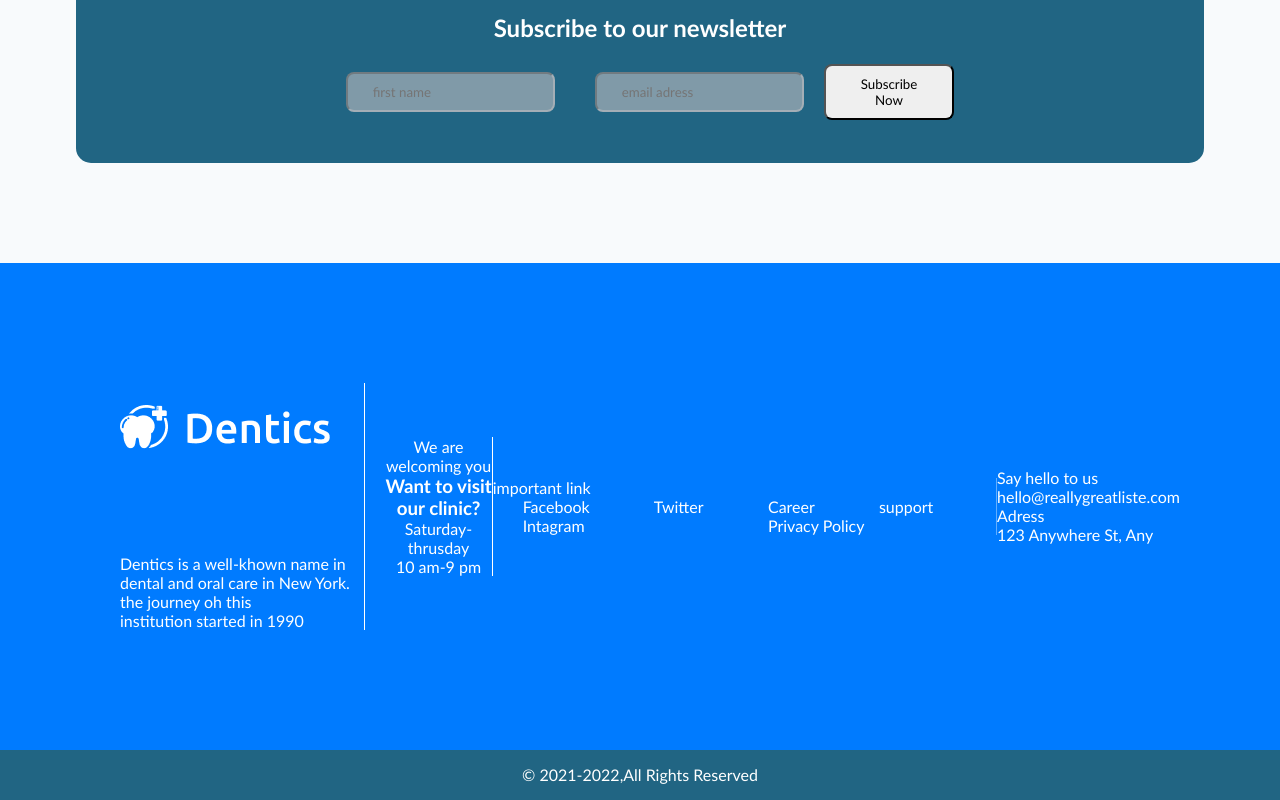
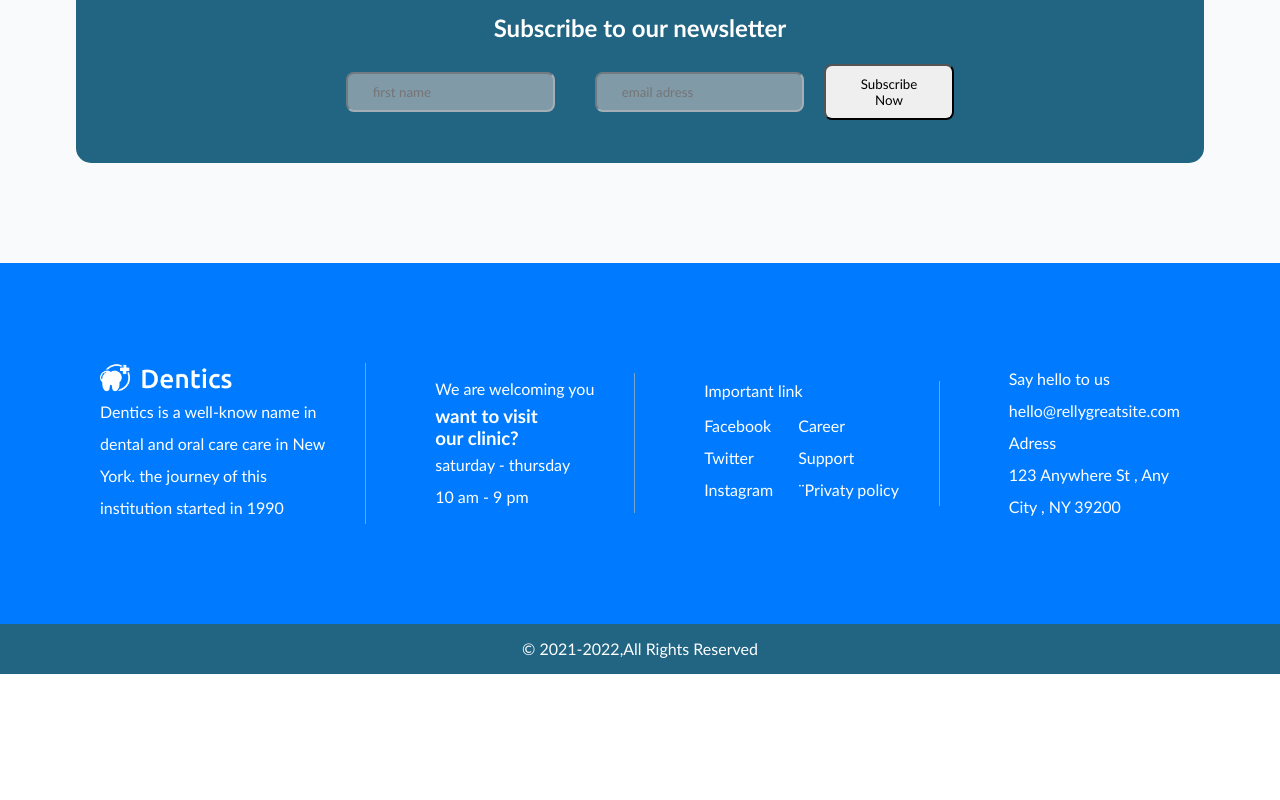
Before and after one commit to Fatoumacisse99/tp-conception-site-web, a plain HTML site: page index.html in a window 1280 px wide. Shown: the part 6121-6921 px from the top of the page. After the commit the page ends 6795 px from the top, so only its background shows below. Drawn offline with Linux system fonts and the light colour scheme.

Commit message:
second commit

```diff
--- a/css/style.css
+++ b/css/style.css
@@ -715,6 +715,8 @@ section{
             color: white;
             margin-top: 20px;
         }
+
+        /* :::::::::::::::::::::::::::dernier section:::::::::::::::::::::::::::::::::::::::::::::: */
         .dernier-section{
             display: flex;
             background-color: var(--primary);
@@ -725,59 +727,60 @@ section{
             padding: 100px;
 
         }
-        .div1{
-            border-right: 1px solid var(--white);
-            margin: 20px;
-
-        }
 
 
-        .div1 img{
-            filter: invert(100%);
-            filter: brightness(100);
-            padding-bottom: 100px;
-            margin-top: 20px;
-        }
-        .div2{
-            border-right: 1px solid var(--white);
-            text-align: center;
-            align-items: center;
+.dernier-section .div1,
+.dernier-section .div2,
+.dernier-section .div3 {
+  border-right: 1px solid var(--silver);
+  padding-right: 40px; /* Ajustez l'espacement  */
 
-        }
-        .div3{
-            border-right: 1px solid rgba(255, 255, 255, 0.39);
+}
+.div1 img{
+    filter: invert(100%);
+    filter: brightness(100);
+    height: 30px;
 
 
-        }
-        .div3 .p{
-            padding-bottom: 70px;
+}
+.reseau-sociaux{
+    display: flex;
+
+}
+.div3 p {
+    margin-bottom: 10px;
+}
+.div4 p{
+    line-height: 2;
+}
+.div1 p{
+    line-height: 2;}
+.div2 p{
+    line-height: 2;}
+.reseau-sociaux a {
+    color: white;
+    line-height: 2;
+}
+.reseau-sociaux1{
+    display: flex;
+    flex-direction: column;
+    margin-right: 25px;
+
+}
+.reseau-sociaux2{
+    display: flex;
+    flex-direction: column;
+}
 
 
 
-        }
-        .div4{
 
 
-        }
-        .reseaux-sociaux{
-            display: flex;
-            justify-content: space-between;
-            align-items: center;
-            color:white;
-
-
-
-        }
-        .reseaux-sociaux a{
-            color: white;
-           margin: 30px;
-
-        }
-        footer{
-            background-color: #216583;
+footer{
+         background-color: #216583;
             height: 50px;
             display: flex;
             justify-content: center;
             color: white;
             align-items: center;
-        }
+}
--- a/index.html
+++ b/index.html
@@ -309,42 +309,39 @@
   </div>
 </section>
               <!-- ::::::::::::::::::dernier section::::::::::::::::::::::::::::::::: -->
-<section>
+<section class="dernier-section1">
 
                 <div class="dernier-section">
+                  <div class="div1">
+                    <img src="images/Logo.png" alt="">
+                    <p>Dentics is a well-know name in <br>dental and oral care care in New <br> York. the journey of this  <br> institution started in 1990</p>
+                  </div>
 
-                  <div class="div1">
-                    <img class="P" src="images/Logo.png" alt="logo">
-                    <div class="div11">
-                      <p>Dentics is a well-khown name in <br>dental and oral care in New York. the journey oh this <br>institution started in 1990</p> </div>
-                  </div>
                   <div class="div2">
-                    <p>We are welcoming you</p>
-                     <h1>Want to visit <br> our clinic?</h1>
-
-                      <p>Saturday-thrusday <br> 10 am-9 pm</p>
-
+                    <p>We are welcoming you </p>
+                    <h1>want to visit</h1>
+                    <h1>our clinic?</h1>
+                    <p>saturday - thursday <br> 10 am - 9 pm</p>
                   </div>
                   <div class="div3">
-                    <P>important link</P>
-                    <div class="reseaux-sociaux">
-                      <div class="reseaux">
-                      <a href="">Facebook</a>
-                      <a href="">Twitter</a>
-                       <a href="">Intagram</a></div>
-                      <div class="sociaux"><p><a href="">Career</a>
-                        <a href="">support</a>
-                      <a href="">Privacy Policy</a></div>
-                    </div>
+                    <p>Important link</p><div class="reseau-sociaux">
+                  <div class="reseau-sociaux1">
+                    <a href="">Facebook</a>
+                    <a href="">Twitter</a>
+                    <a href="">Instagram</a>
+                </div>
+                  <div class="reseau-sociaux2">
+                    <a href="">Career</a>
+                    <a href="">Support</a>
+                    <a href="">¨Privaty policy</a>
+                  </div>
+                  </div></div>
 
-                  </div>
                   <div class="div4">
-                    <p>Say hello to us</P>
-
-                   <P>hello@reallygreatliste.com</P>
-
-                      <P>Adress<P>
-                        <P>123 Anywhere St, Any</P>
+                    <P>Say hello to us</P>
+                    <p>hello@rellygreatsite.com</p>
+                    <p>Adress</p>
+                    <p>123 Anywhere St , Any <br>City , NY 39200</p>
                   </div>
                 </div>
               </section>
```
